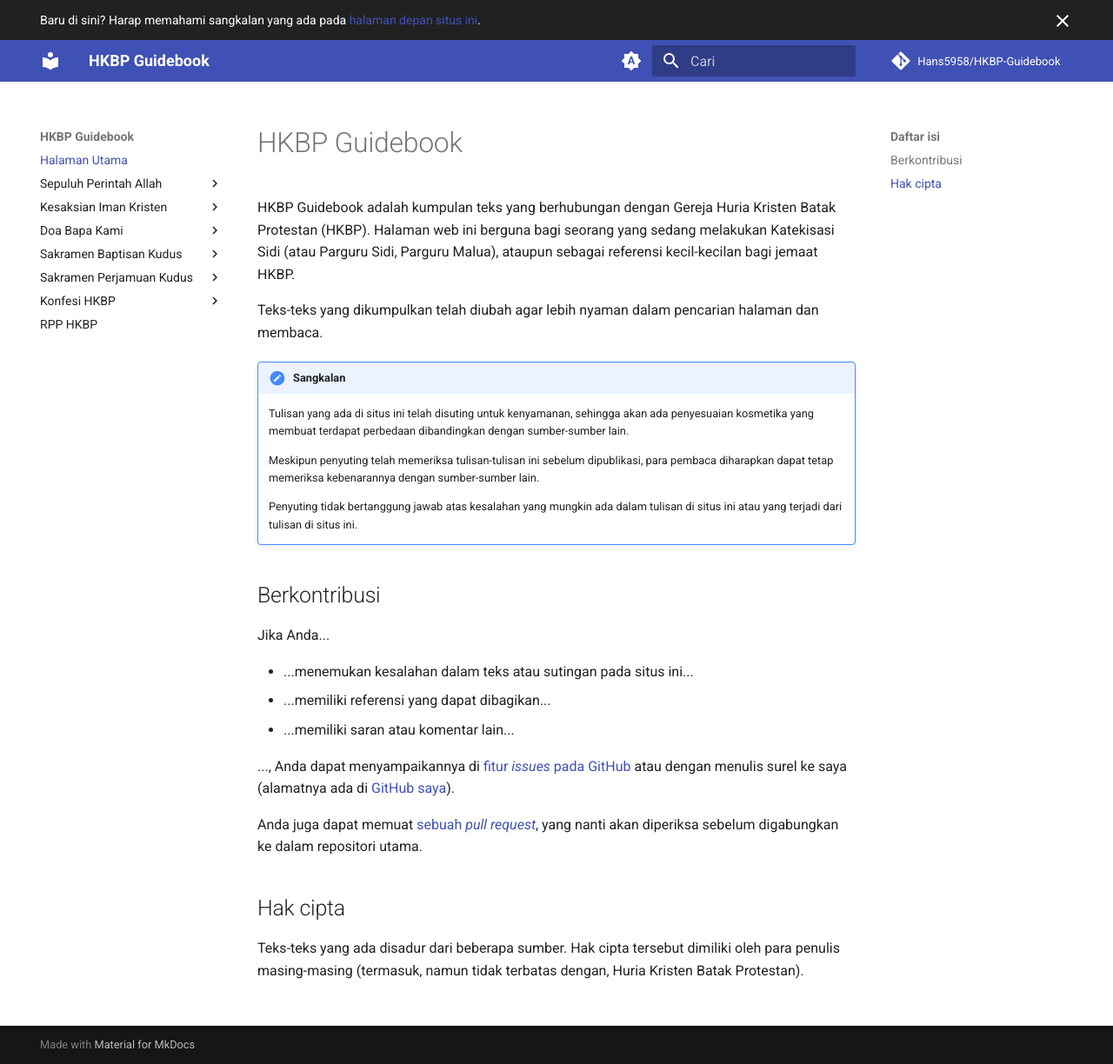
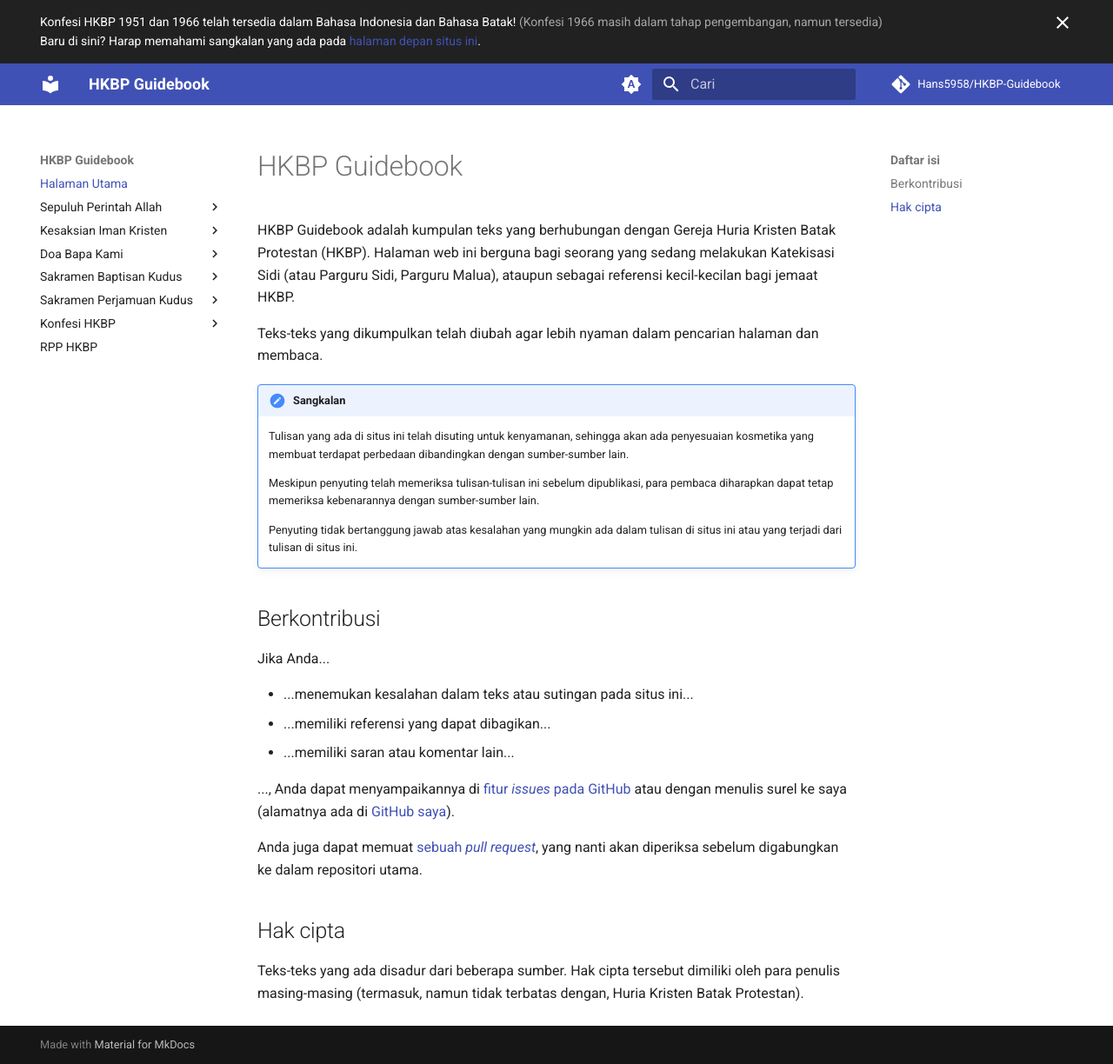
Before and after one commit to Hans5958/HKBP-Guidebook, an MkDocs documentation site: the page built from docs/index.md, in a window 1280 px wide and 1224 px high. Shown: the whole window at 87% size. Built offline with MkDocs 1.6.1 and Material for MkDocs 9.7.7, drawn with Linux system fonts in a browser that asks for light colours; comment, search, counter and statistics services are not loaded.

Commit message:
Tambah announcement tentang update Konfesi HKBP

```diff
--- a/overrides/main.html
+++ b/overrides/main.html
@@ -2,5 +2,7 @@
 
 
 {% block announce %}
-Baru di sini? Harap memahami sangkalan yang ada pada <a href="/HKBP-Guidebook/">halaman depan situs ini</a>.
+<p style="margin-bottom: 0">Konfesi HKBP 1951 dan 1966 telah tersedia dalam Bahasa Indonesia dan Bahasa Batak! <span style="opacity: 60%">(Konfesi 1966 masih dalam tahap pengembangan, namun tersedia)</span></p>
+
+<p style="margin-top: 0">Baru di sini? Harap memahami sangkalan yang ada pada <a href="/HKBP-Guidebook/">halaman depan situs ini</a>.</p>
 {% endblock %}
```
